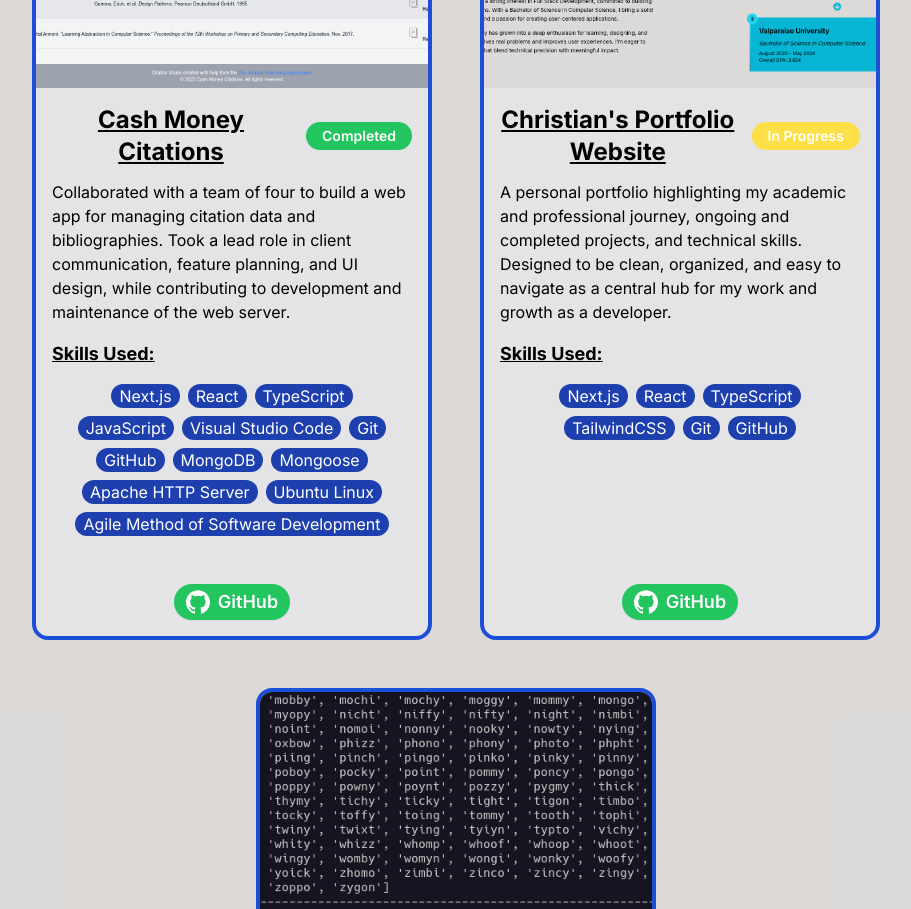
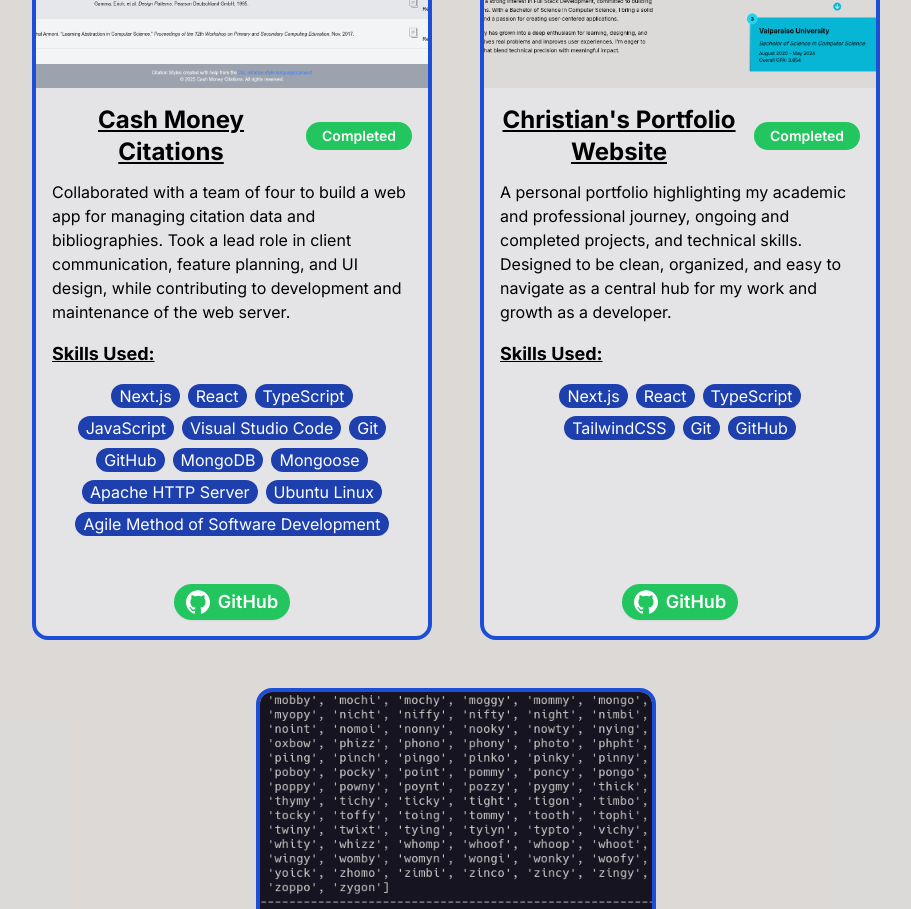
Before and after one commit to chrgarcia19/chrgarcia19.github.io, a Next.js app: page /projects in a window 1280 px wide. Shown: the part 1320-2229 px from the top of the page, without its empty margins (184-1095 px from the left). Built offline with nearby package versions, Linux system fonts and the light colour scheme; what react-google-recaptcha-v3 would draw is missing.

Commit message:
Updated the link after changing the repository name and changed project status to complete

```diff
--- a/src/app/projects/page.tsx
+++ b/src/app/projects/page.tsx
@@ -94,8 +94,8 @@ const Projects = () => {
             ]}
             image={portfolioImage}
             imageAlt={"A Screenshot from Christian's Portfolio Website"}
-            link={"https://github.com/chrgarcia19/christian-garcia.github.io"}
-            status={false}
+            link={"https://github.com/chrgarcia19/christiangarcia.tech"}
+            status={true}
           />
           <ProjectCard
             name={"Wordle Assistant (Command Line)"}
```
